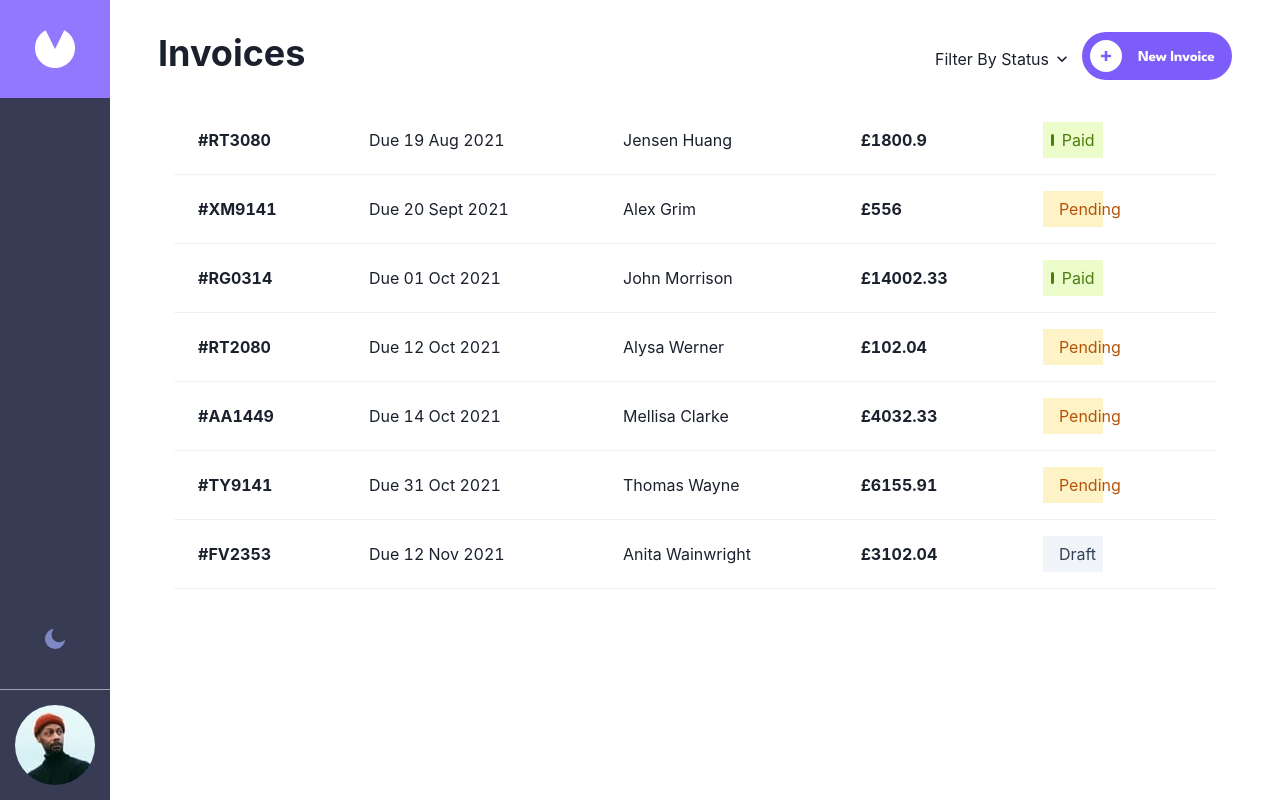
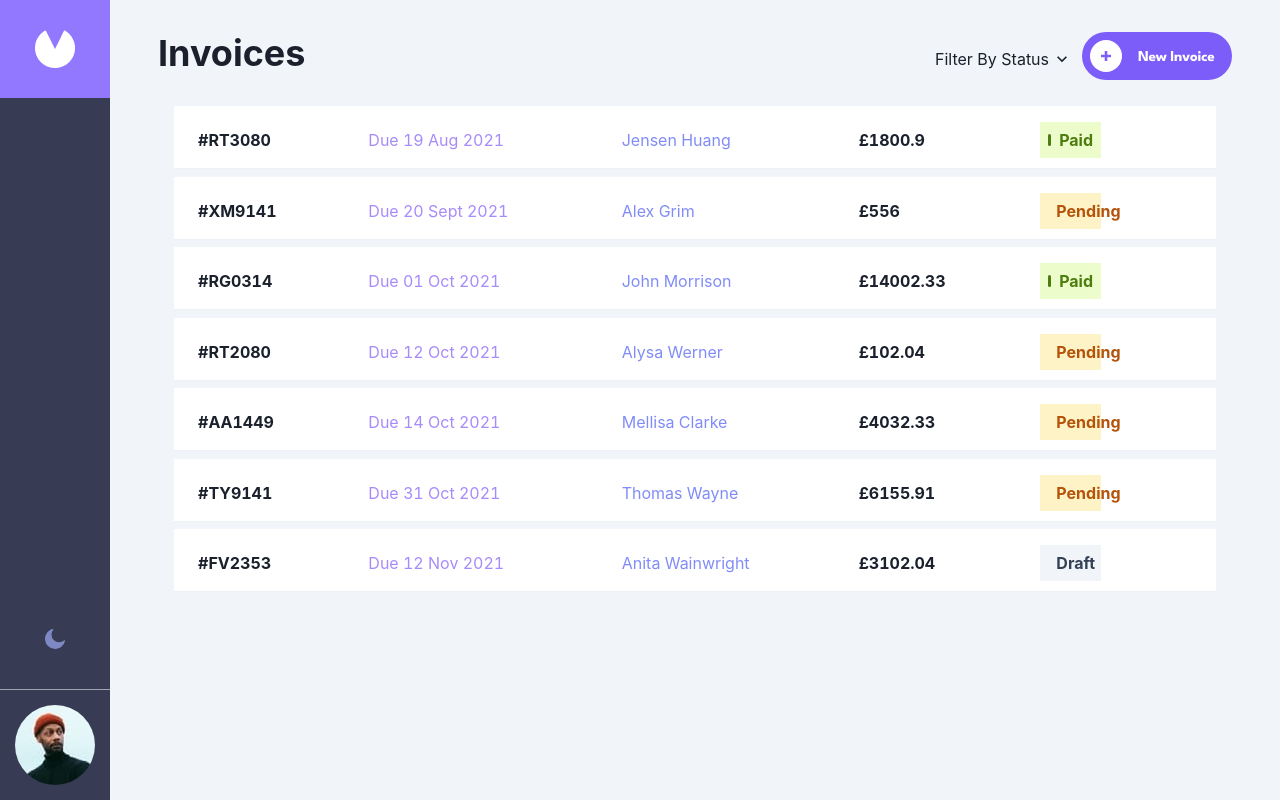
Before and after one commit to sukeshjph/InvoiceUI, a Next.js app: page /invoices in a window 1280 px wide. Built offline with nearby package versions, Linux system fonts and the light colour scheme.

Commit message:
Styles mostly done invoices

```diff
--- a/src/app/invoices/columnDefintions/defs.tsx
+++ b/src/app/invoices/columnDefintions/defs.tsx
@@ -2,13 +2,13 @@ import { coldefObj } from '../types';
 
 export const colDefs: Record<keyof coldefObj, (val: string) => string | JSX.Element> = {
   id: (id: string) => (<span className='font-bold'>{`#${id}`}</span>),
-  paymentDue: (paymentDue: string) => `Due ${getFormattedDate((paymentDue))}`,
-  clientName: (clientName: string) => clientName,
+  paymentDue: (paymentDue: string) => <span className='text-violet-400'>{`Due ${getFormattedDate((paymentDue))}`}</span>,
+  clientName: (clientName: string) => <span className='text-indigo-400'>{clientName}</span>,
   total: (total: string) => (<div className='font-bold'><span>&#163;</span>{total}</div>),
   status: (status: string) =>
     <div className={`${getStatusBgClass(status)} w-2/5 p-2 flex items-center`}>
       <span className={`${getStatusBulletClass(status)} w-3 h-3 mr-2 rounded-2xl`}></span>
-      <span className={getStatusTextClass(status)}>{capitaliseFirstLetter(status)}</span>
+      <span className={`${getStatusTextClass(status)} font-bold`}>{capitaliseFirstLetter(status)}</span>
     </div>
   ,
 }
--- a/src/app/invoices/components/invoicesList/index.tsx
+++ b/src/app/invoices/components/invoicesList/index.tsx
@@ -13,7 +13,7 @@ export const InvoicesList = () => {
 
     const getInvoiceColumnValue = (invoice: Invoice, key: keyof coldefObj) => {
         const colValue = colDefs[key](invoice[key] as string);
-        return (<Td key={key}>{colValue} </Td>);
+        return (<Td key={key} style={{ paddingBottom: '10px' }}>{colValue} </Td>);
     }
 
     const getFilteredInvoices = (invoices: Invoice[]) => {
@@ -27,12 +27,15 @@ export const InvoicesList = () => {
 
     return (<Container maxW="90vw" marginLeft={'auto'} marginRight={'auto'}>
         <TableContainer maxW="90vw" marginLeft={'auto'} marginRight={'auto'}>
-            <Table>
+            <Table className='bg-white'>
                 <Tbody>
                     {getFilteredInvoices(invoices).map((invoice, index) => (
-                        <Tr key={index} className='mb-2'>
-                            {Object.keys(colDefs).map(colDefKey => getInvoiceColumnValue(invoice, colDefKey as keyof coldefObj))}
-                        </Tr>
+                        <>
+                            <Tr key={index} className='mb-2'>
+                                {Object.keys(colDefs).map(colDefKey => getInvoiceColumnValue(invoice, colDefKey as keyof coldefObj))}
+                            </Tr>
+                            <Tr><td className='bg-slate-100 h-2' colSpan={5}></td></Tr>
+                        </>
                     ))}
                 </Tbody>
             </Table>
--- a/src/app/layout.tsx
+++ b/src/app/layout.tsx
@@ -5,7 +5,7 @@ export default function RootLayout(props: { children: React.ReactNode }) {
   const { children } = props
   return (
     <html suppressHydrationWarning>
-      <body>
+      <body className='bg-slate-100'>
         <Providers>{children}</Providers>
       </body>
     </html>
```
